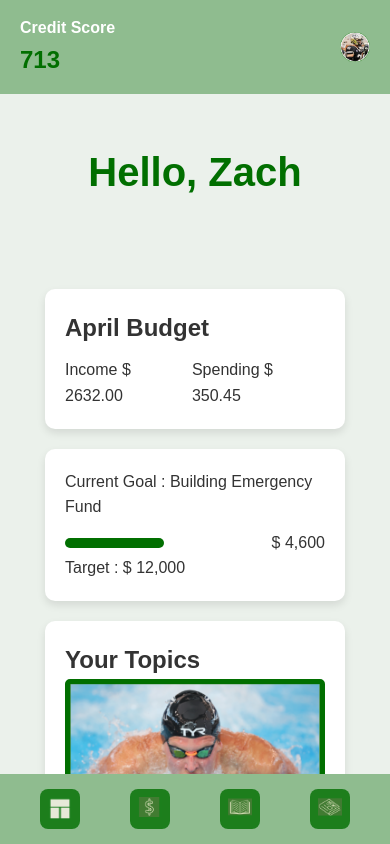
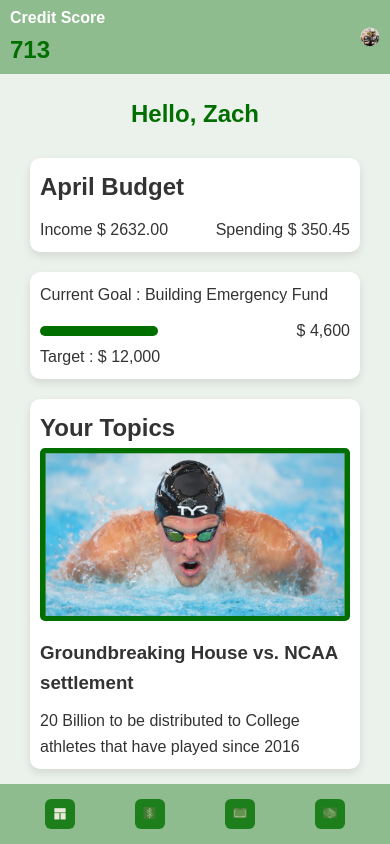
Before and after one commit to athenahartigan/final-whistle-wealth, a plain HTML site: page dashboard.html in a window 390 px wide. Drawn offline with Linux system fonts and the light colour scheme.

Commit message:
updated design

```diff
--- a/dashboard.css
+++ b/dashboard.css
@@ -44,15 +44,14 @@ body {
 
 .header {
   color: #016f00; /* Dark green header text */
-  padding: 40px 0; /* Add padding to the top and bottom of the header */
-  margin-bottom: 20px;
+  margin-top: 40px;
   width: 100%;
   text-align: center; /* Center the header text */
   flex-shrink: 0; /* Ensure the header does not shrink */
 }
 
 .header h1 {
-  margin-top: 0;
+  margin-top: 0px;
   font-size: 2.5em; /* Larger font size for the header */
   margin-bottom: 0px;
 }
@@ -65,6 +64,7 @@ body {
   flex-wrap: wrap; /* Allow items to wrap to the next line */
   justify-content: center; /* Center the items */
   align-items: flex-start; /* Align items to the top */
+  margin-top: 0px;
 }
 
 .card {
@@ -207,3 +207,98 @@ body {
   object-fit: cover; /* Ensure image covers the container */
   background-color: transparent; /* Ensure no background color */
 }
+
+@media (max-width: 768px) {
+  .card {
+    flex: 1 1 100%; /* Make each card take full width */
+  }
+  .card-link {
+    flex: 1 1 100%; /* Make each card link take full width */
+  }
+  .top-bar {
+    padding: 10px 15px;
+  }
+  .profile-icon {
+    width: 25px;
+    height: 25px;
+  }
+  .dashboard-container {
+    padding: 10px;
+    margin-top: 60px;
+    padding-bottom: 100px; /* Add extra padding to the bottom for the bottom navigation */
+  }
+  .header h1 {
+    font-size: 2em;
+  }
+  .card {
+    padding: 15px;
+    max-width: 100%; /* Ensure cards take full width */
+  }
+}
+
+/* Media query for phones (max-width: 480px) */
+@media (max-width: 480px) {
+  .top-bar {
+    padding: 5px 10px;
+  }
+  .profile-icon {
+    width: 20px;
+    height: 20px;
+  }
+  .dashboard-container {
+    padding: 5px;
+    margin-top: 50px;
+    padding-bottom: 120px; /* Add extra padding to the bottom for the bottom navigation */
+  }
+  .header h1 {
+    font-size: 1.5em;
+  }
+  .card {
+    padding: 10px;
+    max-width: 100%; /* Ensure cards take full width */
+  }
+  .nav-button {
+    width: 30px;
+    height: 30px;
+  }
+}
+
+/* Media query for iPhone SE (max-width: 320px) */
+@media (max-width: 320px) {
+  .top-bar {
+    padding: 2px 5px;
+  }
+  .profile-icon {
+    width: 15px;
+    height: 15px;
+  }
+  .dashboard-container {
+    padding: 3px;
+    margin-top: 40px;
+    padding-bottom: 140px; /* Add extra padding to the bottom for the bottom navigation */
+  }
+  .header h1 {
+    font-size: 1.2em;
+  }
+  .card {
+    padding: 5px;
+    max-width: 100%;
+  }
+  .nav-button {
+    width: 25px;
+    height: 25px;
+  }
+  .credit-score {
+    font-size: 0.8em;
+  }
+  .credit-score .score {
+    font-size: 1.2em;
+  }
+  .bottom-navigation {
+    padding: 10px;
+  }
+  .nav-button {
+    width: 20px;
+    height: 20px;
+  }
+}
```
